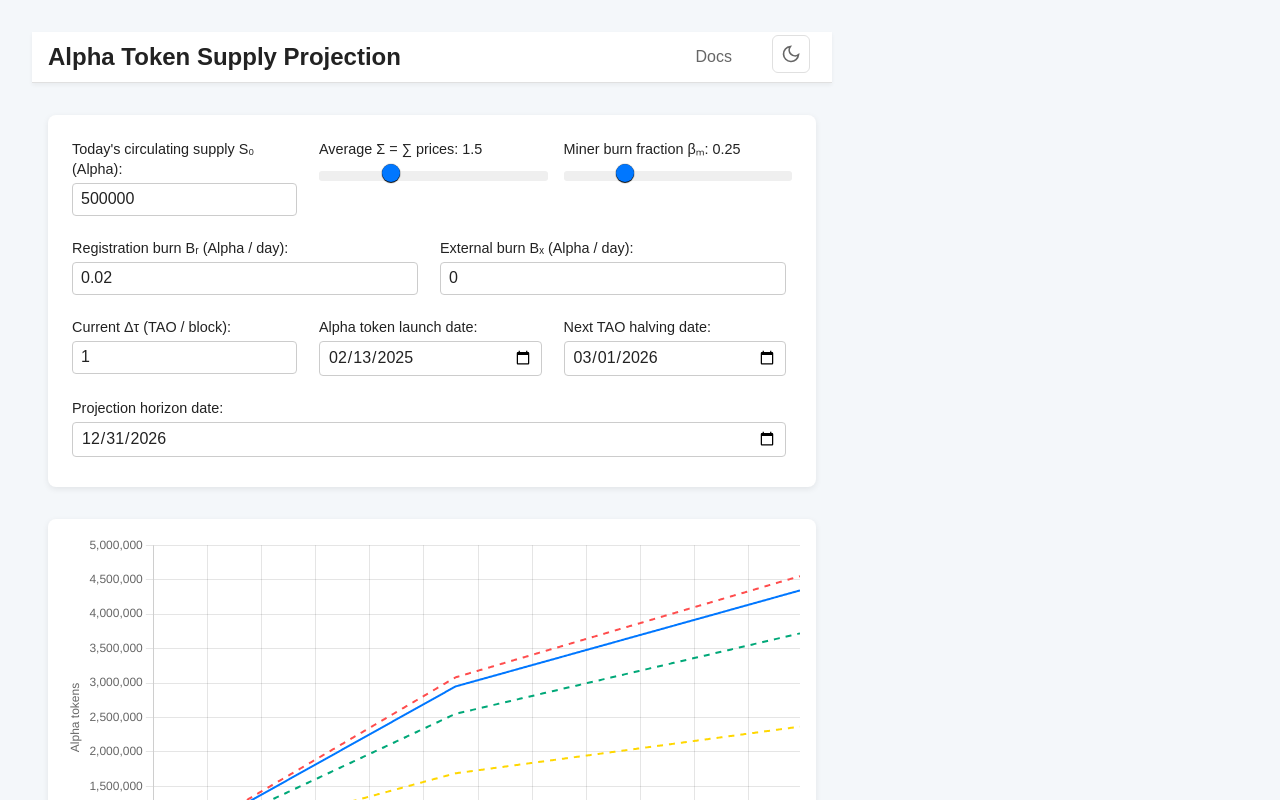
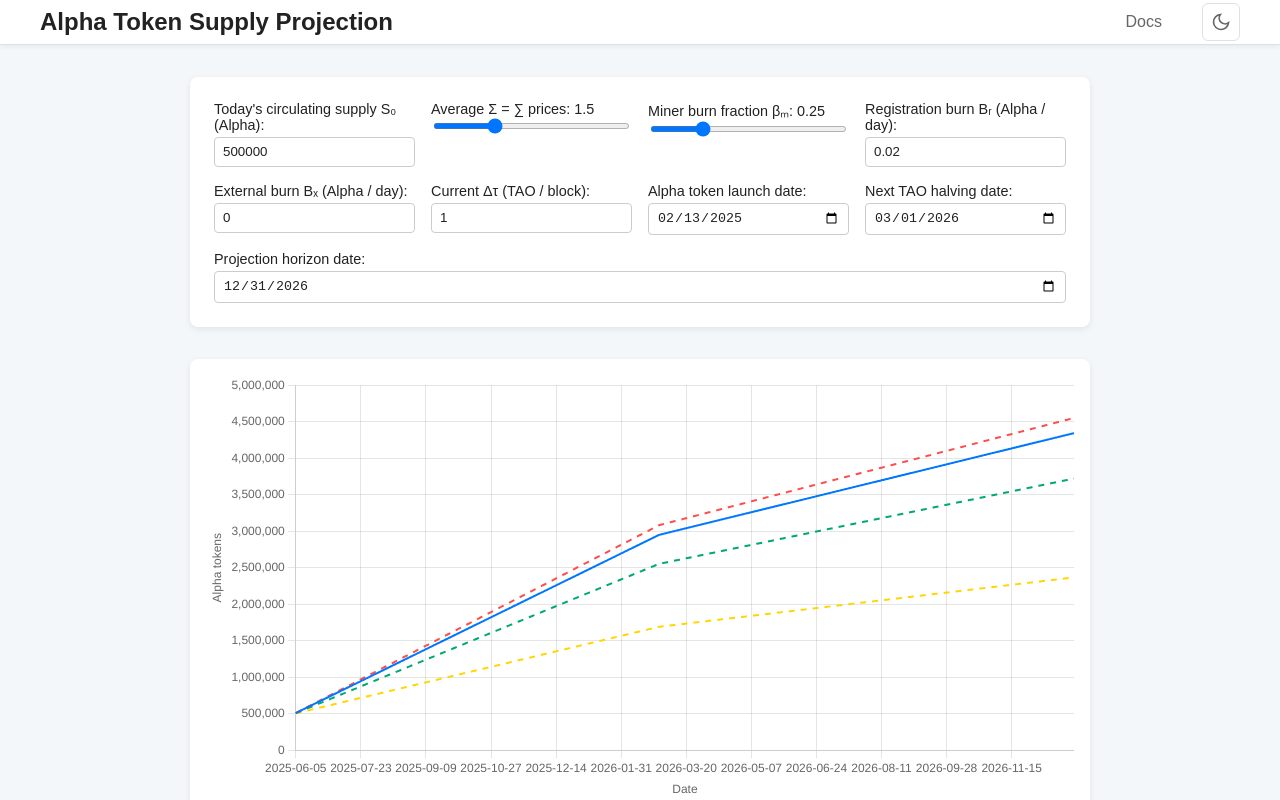
Before and after one commit to 0xVonBismarck/alphaVal, a React (Vite) app: page / in a window 1280 px wide. Shown: the top 800 px of the page. Built offline with nearby package versions, Linux system fonts and the light colour scheme.

Commit message:
Fix left alignment issues - remove conflicting styles and fix CSS centering

```diff
--- a/index.html
+++ b/index.html
@@ -4,7 +4,7 @@
     <meta charset="UTF-8" />
     <meta name="viewport" content="width=device-width, initial-scale=1.0" />
     <title>Alpha Token Supply Calculator</title>
-    <link rel="stylesheet" href="https://cdn.jsdelivr.net/npm/water.css@2/out/water.css">
+
     <script>
       MathJax = {
         tex: {
@@ -24,17 +24,6 @@
         margin: 0;
         padding: 0;
       }
-      #root {
-        padding: 2rem;
-        width: 100%;
-        max-width: none;
-        margin: 0;
-      }
-      /* Remove width constraints to use full screen */
-      .calculator-container {
-        width: 100%;
-        max-width: none;
-      }
     </style>
   </head>
   <body>
--- a/src/index.css
+++ b/src/index.css
@@ -129,6 +129,8 @@ body {
 
 /* Main Content */
 .main-content {
+  max-width: 1200px;
+  margin: 0 auto;
   padding: 2rem 1rem 3rem;
 }
 
```
